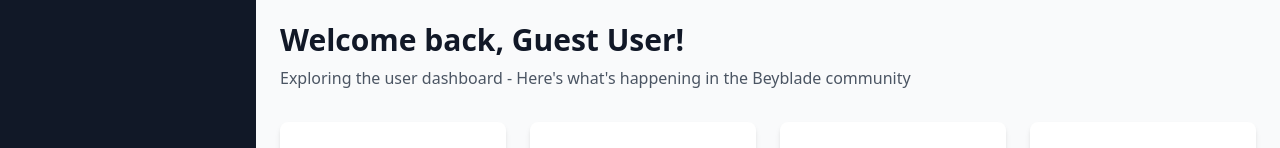
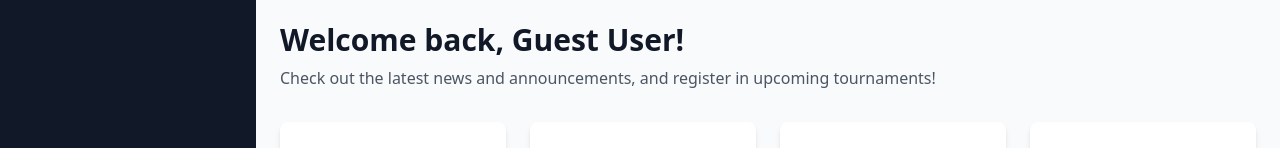
Before and after one commit to Jedynsay/obc-website, a React (Vite) app: page / in a window 1280 px wide. Shown: the part 182-330 px from the top of the page. Built offline with nearby package versions, Linux system fonts and the light colour scheme; no server answers; the database is empty.

Commit message:
Updated Dashboard.tsx

```diff
--- a/src/components/Views/Dashboard.tsx
+++ b/src/components/Views/Dashboard.tsx
@@ -87,8 +87,8 @@
         </h1>
         <p className="text-gray-600">
           {user?.id.startsWith('guest-')
-            ? `Exploring the ${user.role.replace('_', ' ')} dashboard - Here's what's happening in the Beyblade community`
-            : "Here's what's happening in the Beyblade community"
+            ? `Check out the latest news and announcements, and register in upcoming tournaments!`
+            : "You can also check your player stats at the left."
           }
         </p>
       </div>
```
